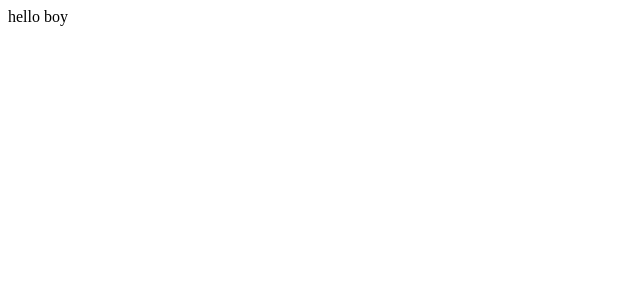
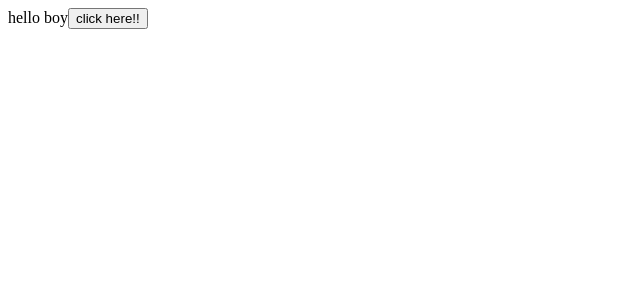
Before and after one commit to kangactor123/vite-chunks-test, a React (Vite) app: page / in a window 1280 px wide. Shown: the top 300 px of the page, without its empty margins (0-640 px from the left). Built offline with nearby package versions, Linux system fonts and the light colour scheme.

Commit message:
feat: app에 버튼 추가

```diff
--- a/src/App.tsx
+++ b/src/App.tsx
@@ -1,5 +1,10 @@
 function App() {
-  return <div>hello boy</div>;
+  return (
+    <div>
+      hello boy
+      <button>click here!!</button>
+    </div>
+  );
 }
 
 export default App;
```
